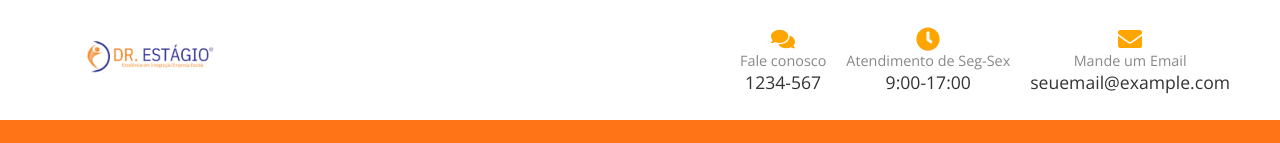
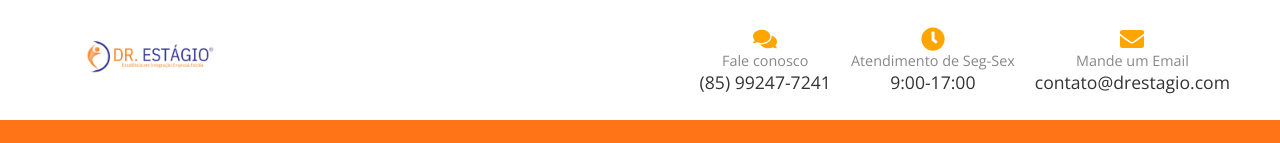
Before and after one commit to GaelBaptista/drestagio, a React (Vite) app: page / in a window 1280 px wide. Shown: the top 143 px of the page. Built offline with nearby package versions, Linux system fonts and the light colour scheme.

Commit message:
headermeenu

```diff
--- a/src/components/Header/Header.tsx
+++ b/src/components/Header/Header.tsx
@@ -15,7 +15,7 @@ export function Header () {
           <div className="info-content">
             <p className="info-title">Fale conosco</p>
 
-            <p className="info-details">1234-567</p> {/* Substitua pelo número desejado */}
+            <p className="info-details">(85) 99247-7241</p> {/* Substitua pelo número desejado */}
           </div>
         </div>
         <div className="info-item">
@@ -29,7 +29,7 @@ export function Header () {
           <FaEnvelope className="icon" style={{color: 'orange', fontSize: '1.5rem' }} />
           <div className="info-content">
             <p className="info-title">Mande um Email</p>
-            <p className="info-details">seuemail@example.com</p>
+            <p className="info-details">contato@drestagio.com</p>
           </div>
         </div>
       </div>
```
